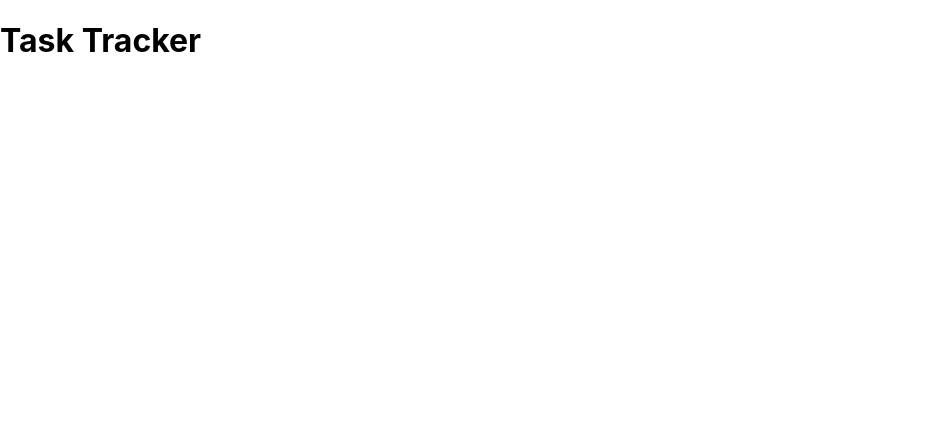
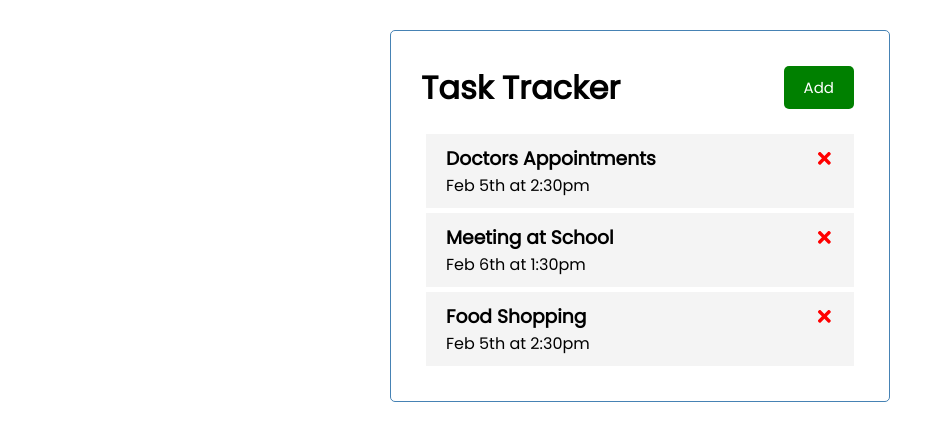
Before and after one commit to Amir9eng/React-Task-Tracker, a React (Create React App) app in the folder react-task-tracker/: page / in a window 1280 px wide. Shown: the top 440 px of the page, without its empty margins (0-952 px from the left). Built offline with nearby package versions, Linux system fonts and the light colour scheme.

Commit message:
button and delete

```diff
--- /dev/null
+++ b/react-task-tracker/src/App.css
@@ -0,0 +1,3 @@
+.container {
+    text-align: center;
+}
--- a/react-task-tracker/src/App.js
+++ b/react-task-tracker/src/App.js
@@ -1,10 +1,41 @@
 import { React } from "react";
+import { useState } from "react";
 import Header from "./components/Header";
+import Tasks from "./components/Tasks";
 
 function App() {
+  const [tasks, setTasks] = useState([
+    {
+      id: 1,
+      text: "Doctors Appointments",
+      day: "Feb 5th at 2:30pm ",
+      reminder: true,
+    },
+    {
+      id: 2,
+      text: "Meeting at School",
+      day: "Feb 6th at 1:30pm ",
+      reminder: true,
+    },
+    {
+      id: 3,
+      text: "Food Shopping",
+      day: "Feb 5th at 2:30pm ",
+      reminder: false,
+    },
+  ]);
+
+  const deleteTask = (id) => {
+    setTasks(tasks.filter((task) => task.id !== id));
+  };
   return (
     <div className="container">
       <Header />
+      {tasks.length > 0 ? (
+        <Tasks tasks={tasks} onDelete={deleteTask} />
+      ) : (
+        "No Task to show"
+      )}
     </div>
   );
 }
--- /dev/null
+++ b/react-task-tracker/src/components/Button.jsx
@@ -0,0 +1,24 @@
+import React from "react";
+import PropTypes from "prop-types";
+
+function Button({ color, text, onClick }) {
+  return (
+    <button
+      onClick={onClick}
+      style={{ backgroundColor: color }}
+      className="btn"
+    >
+      {text}
+    </button>
+  );
+}
+
+Button.defaultProps = {
+  color: "steelblue",
+};
+Button.propTypes = {
+  text: PropTypes.string,
+  color: PropTypes.string,
+  onClick: PropTypes.func.isRequired,
+};
+export default Button;
--- a/react-task-tracker/src/components/Header.jsx
+++ b/react-task-tracker/src/components/Header.jsx
@@ -1,9 +1,21 @@
-const Header = () => {
+import PropTypes from "prop-types";
+import Button from "./Button";
+const Header = ({ title }) => {
+  const onClick = (e) => {
+    console.log("click");
+  };
   return (
-    <header>
-      <h1> Task Tracker </h1>{" "}
+    <header className="header">
+      <h1> {title} </h1>
+      <Button color="green" text="Add" onClick={onClick} />
     </header>
   );
 };
+Header.defaultProps = {
+  title: "Task Tracker",
+};
+Header.propTypes = {
+  title: PropTypes.string.isRequired,
+};
 
 export default Header;
--- /dev/null
+++ b/react-task-tracker/src/components/Task.jsx
@@ -0,0 +1,17 @@
+import { FaTimes } from "react-icons/fa";
+const Task = ({ task, onDelete }) => {
+  return (
+    <div className="task">
+      <h3>
+        {task.text}
+        <FaTimes
+          style={{ color: "red", cursor: "pointer" }}
+          onClick={() => onDelete(task.id)}
+        />
+      </h3>
+      <p>{task.day}</p>
+    </div>
+  );
+};
+
+export default Task;
--- /dev/null
+++ b/react-task-tracker/src/components/Tasks.jsx
@@ -0,0 +1,12 @@
+import Task from "./Task";
+const Tasks = ({ tasks, onDelete }) => {
+  return (
+    <>
+      {tasks.map((task) => (
+        <Task key={task.id} task={task} onDelete={onDelete} />
+      ))}
+    </>
+  );
+};
+
+export default Tasks;
--- a/react-task-tracker/src/index.css
+++ b/react-task-tracker/src/index.css
@@ -1,13 +1,111 @@
-body {
-  margin: 0;
-  font-family: -apple-system, BlinkMacSystemFont, 'Segoe UI', 'Roboto', 'Oxygen',
-    'Ubuntu', 'Cantarell', 'Fira Sans', 'Droid Sans', 'Helvetica Neue',
-    sans-serif;
-  -webkit-font-smoothing: antialiased;
-  -moz-osx-font-smoothing: grayscale;
+@import url("https://fonts.googleapis.com/css2?family=Poppins:wght@300;400&display=swap");
+* {
+    box-sizing: border-box;
+    margin: 0;
+    padding: 0;
 }
 
-code {
-  font-family: source-code-pro, Menlo, Monaco, Consolas, 'Courier New',
-    monospace;
+body {
+    font-family: "Poppins", sans-serif;
 }
+
+.container {
+    max-width: 500px;
+    margin: 30px auto;
+    overflow: auto;
+    min-height: 300px;
+    border: 1px solid steelblue;
+    padding: 30px;
+    border-radius: 5px;
+}
+
+.header {
+    display: flex;
+    justify-content: space-between;
+    align-items: center;
+    margin-bottom: 20px;
+}
+
+.btn {
+    display: inline-block;
+    background: #000;
+    color: #fff;
+    border: none;
+    padding: 10px 20px;
+    margin: 5px;
+    border-radius: 5px;
+    cursor: pointer;
+    text-decoration: none;
+    font-size: 15px;
+    font-family: inherit;
+}
+
+.btn:focus {
+    outline: none;
+}
+
+.btn:active {
+    transform: scale(0.98);
+}
+
+.btn-block {
+    display: block;
+    width: 100%;
+}
+
+.task {
+    background: #f4f4f4;
+    margin: 5px;
+    padding: 10px 20px;
+    cursor: pointer;
+}
+
+.task.reminder {
+    border-left: 5px solid green;
+}
+
+.task h3 {
+    display: flex;
+    align-items: center;
+    justify-content: space-between;
+}
+
+.add-form {
+    margin-bottom: 40px;
+}
+
+.form-control {
+    margin: 20px 0;
+}
+
+.form-control label {
+    display: block;
+}
+
+.form-control input {
+    width: 100%;
+    height: 40px;
+    margin: 5px;
+    padding: 3px 7px;
+    font-size: 17px;
+}
+
+.form-control-check {
+    display: flex;
+    align-items: center;
+    justify-content: space-between;
+}
+
+.form-control-check label {
+    flex: 1;
+}
+
+.form-control-check input {
+    flex: 2;
+    height: 20px;
+}
+
+footer {
+    margin-top: 30px;
+    text-align: center;
+}
--- a/react-task-tracker/src/index.js
+++ b/react-task-tracker/src/index.js
@@ -1,17 +1,11 @@
-import React from 'react';
-import ReactDOM from 'react-dom/client';
-import './index.css';
-import App from './App';
-import reportWebVitals from './reportWebVitals';
+import React from "react";
+import ReactDOM from "react-dom/client";
+import "./index.css";
+import App from "./App";
 
-const root = ReactDOM.createRoot(document.getElementById('root'));
+const root = ReactDOM.createRoot(document.getElementById("root"));
 root.render(
   <React.StrictMode>
     <App />
   </React.StrictMode>
 );
-
-// If you want to start measuring performance in your app, pass a function
-// to log results (for example: reportWebVitals(console.log))
-// or send to an analytics endpoint. Learn more: https://bit.ly/CRA-vitals
-reportWebVitals();
--- a/react-task-tracker/src/reportWebVitals.js
+++ /dev/null
@@ -1,13 +0,0 @@
-const reportWebVitals = onPerfEntry => {
-  if (onPerfEntry && onPerfEntry instanceof Function) {
-    import('web-vitals').then(({ getCLS, getFID, getFCP, getLCP, getTTFB }) => {
-      getCLS(onPerfEntry);
-      getFID(onPerfEntry);
-      getFCP(onPerfEntry);
-      getLCP(onPerfEntry);
-      getTTFB(onPerfEntry);
-    });
-  }
-};
-
-export default reportWebVitals;
```
Also changed, not shown: react-task-tracker/src/setupTests.js (deleted, +0 -5 lines).
